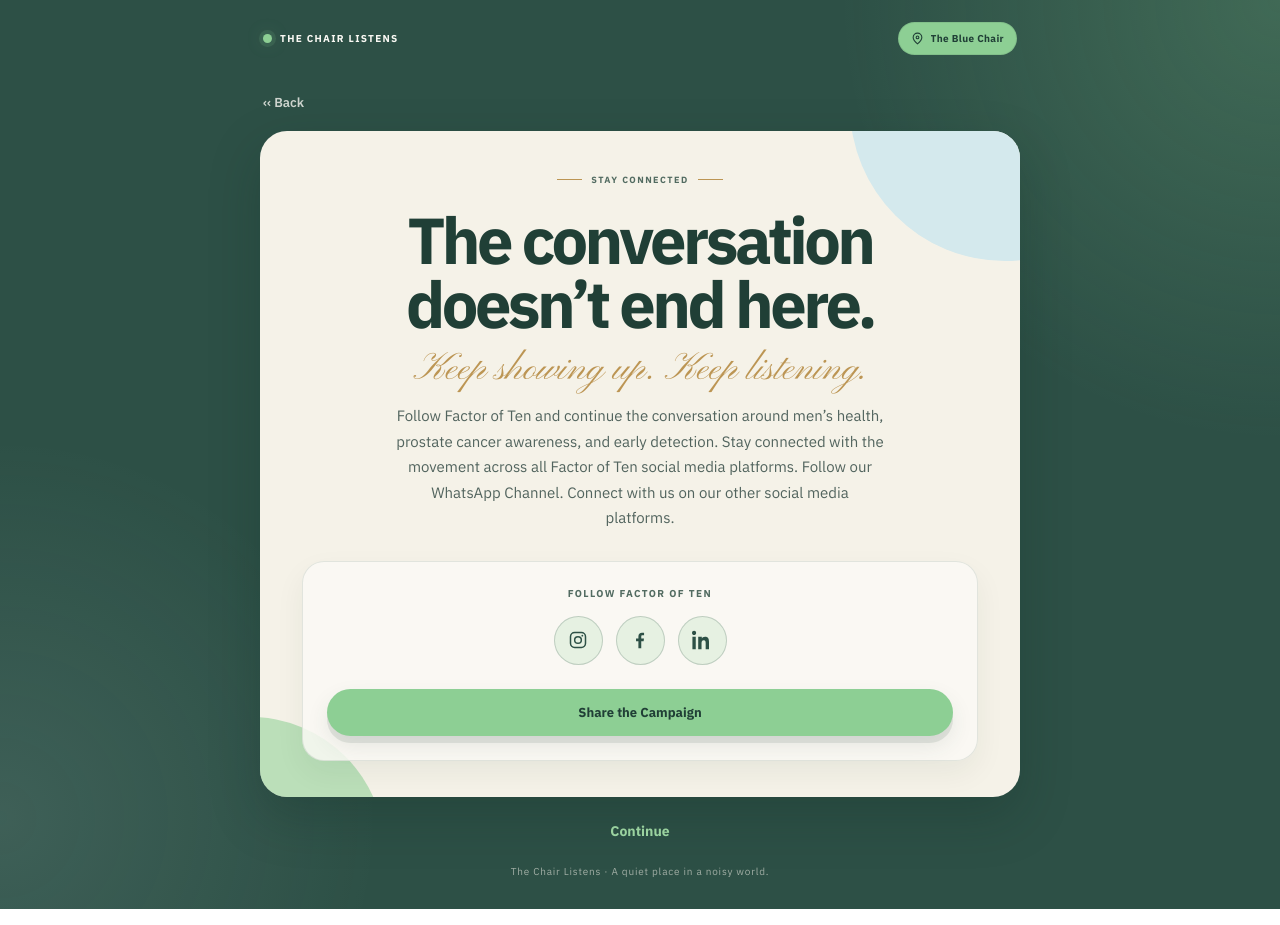
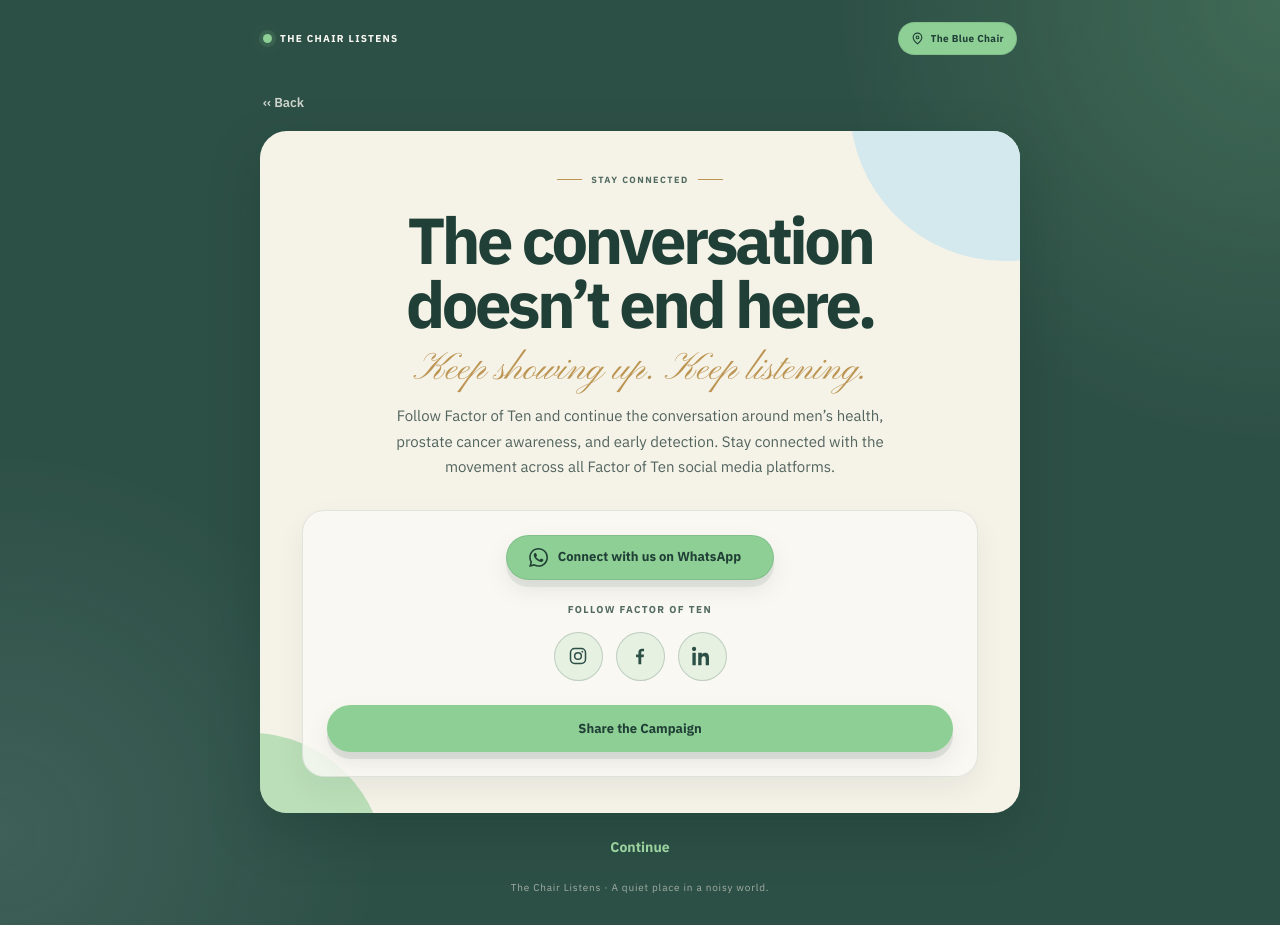
Before and after one commit to Code-Newbies-United/The-Chair-Listens, a Next.js app in the folder the-chair-listens/app/: page /stay-connected in a window 1280 px wide. Built offline with nearby package versions, Linux system fonts and the light colour scheme.

Commit message:
fix:modified tailwind and stay-connected

```diff
--- a/the-chair-listens/app/pages/stay-connected.jsx
+++ b/the-chair-listens/app/pages/stay-connected.jsx
@@ -98,6 +98,9 @@
         .stay-script { margin:15px 0 12px; color:var(--stay-ochre); font-family:'Pinyon Script', cursive; font-size:38px; line-height:1.08; }
         .stay-body { max-width:490px; margin:0 auto; color:#52645e; font-size:15px; line-height:1.7; }
         .stay-social-panel { padding:24px; border:1px solid rgba(45,80,70,.12); border-radius:22px; background:rgba(251,250,245,.84); box-shadow:0 12px 30px rgba(17,45,37,.06); }
+        .stay-whatsapp-pill { display:flex; align-items:center; justify-content:center; gap:10px; width:fit-content; max-width:100%; margin:0 auto 22px; padding:12px 22px; border:1px solid rgba(45,80,70,.12); border-radius:999px; background:var(--stay-mint); color:var(--stay-dark); font-size:13px; font-weight:800; line-height:1.3; text-align:center; text-decoration:none; box-shadow:0 7px 0 rgba(32,63,54,.08), 0 10px 22px rgba(45,80,70,.1); transition:transform 160ms ease, background 160ms ease, box-shadow 160ms ease; }
+        .stay-whatsapp-pill:hover { transform:translateY(-2px); background:var(--stay-bright); box-shadow:0 9px 0 rgba(32,63,54,.08), 0 15px 28px rgba(45,80,70,.13); }
+        .stay-whatsapp-pill svg { width:19px; height:19px; flex:0 0 19px; }
         .stay-follow-label { display:block; margin:0 0 15px; color:var(--stay-sage); font-size:10px; font-weight:800; letter-spacing:.14em; text-align:center; text-transform:uppercase; }
         .stay-icon-row { display:flex; justify-content:center; gap:13px; margin:0 0 24px; }
         .stay-social-icon { display:flex; align-items:center; justify-content:center; width:49px; height:49px; border:1px solid rgba(45,80,70,.22); border-radius:50%; background:rgba(141,207,148,.18); color:var(--stay-forest); text-decoration:none; transition:transform 160ms ease, background 160ms ease, border-color 160ms ease; }
@@ -108,10 +111,10 @@
         .stay-continue-wrap { display:flex; justify-content:center; padding-top:24px; }
         .stay-continue { display:inline-flex; align-items:center; gap:9px; color:var(--stay-bright); font-size:14px; font-weight:700; text-decoration:none; }
         .stay-continue:hover { text-decoration:underline; text-underline-offset:4px; }
-        .stay-back:focus-visible, .stay-social-icon:focus-visible, .stay-share:focus-visible, .stay-continue:focus-visible { outline:3px solid var(--stay-ochre); outline-offset:4px; }
+        .stay-back:focus-visible, .stay-whatsapp-pill:focus-visible, .stay-social-icon:focus-visible, .stay-share:focus-visible, .stay-continue:focus-visible { outline:3px solid var(--stay-ochre); outline-offset:4px; }
         .stay-footer { margin:22px 0 0; color:rgba(245,242,232,.58); font-size:10px; letter-spacing:.08em; text-align:center; }
         @media (max-width:600px) { .stay-content { padding:32px 20px 24px; } .stay-social-panel { padding:21px 17px; } .stay-title { font-size:clamp(38px, 10vw, 54px); } .stay-script { font-size:34px; } .stay-body { font-size:14px; } }
-        @media (prefers-reduced-motion:reduce) { .stay-back, .stay-social-icon, .stay-share { transition:none; } }
+        @media (prefers-reduced-motion:reduce) { .stay-back, .stay-whatsapp-pill, .stay-social-icon, .stay-share { transition:none; } }
       `}</style>
 
             <div className="stay-shell">
@@ -135,12 +138,24 @@
                             <h1 className="stay-title">The conversation<br />doesn’t end here.</h1>
                             <div className="stay-script">Keep showing up. Keep listening.</div>
                             <p className="stay-body">
-                                Follow Factor of Ten and continue the conversation around men’s health, prostate cancer awareness, and early detection. Stay connected with the movement across all Factor of Ten social media platforms. Follow our WhatsApp Channel.
-                                Connect with us on our other social media platforms.
+                                Follow Factor of Ten and continue the conversation around men’s health, prostate cancer awareness, and early detection. Stay connected with the movement across all Factor of Ten social media platforms.
                             </p>
                         </div>
 
                         <section className="stay-social-panel" aria-labelledby="stay-follow-title">
+                            <a
+                                href="https://wa.me/27630282393"
+                                target="_blank"
+                                rel="noopener noreferrer"
+                                className="stay-whatsapp-pill"
+                                aria-label="Chat with Factor of Ten on WhatsApp"
+                            >
+                                <svg viewBox="0 0 24 24" fill="currentColor" aria-hidden="true">
+                                    <path d="M20.52 3.48A11.83 11.83 0 0 0 12.1 0C5.55 0 .22 5.33.22 11.88c0 2.1.55 4.15 1.6 5.96L.12 24l6.32-1.66a11.9 11.9 0 0 0 5.66 1.44h.01c6.55 0 11.88-5.33 11.88-11.88 0-3.17-1.24-6.15-3.47-8.42ZM12.1 21.77h-.01a9.87 9.87 0 0 1-5.03-1.38l-.36-.21-3.75.98 1-3.66-.24-.38a9.84 9.84 0 0 1-1.51-5.24c0-5.45 4.44-9.89 9.9-9.89a9.82 9.82 0 0 1 7 2.9 9.82 9.82 0 0 1 2.89 7c0 5.45-4.44 9.88-9.89 9.88Zm5.43-7.4c-.3-.15-1.77-.87-2.05-.97-.27-.1-.47-.15-.67.15-.2.3-.77.97-.95 1.17-.17.2-.35.22-.65.07-.3-.15-1.26-.47-2.4-1.49-.89-.79-1.49-1.77-1.67-2.07-.17-.3-.02-.46.13-.61.13-.13.3-.35.45-.52.15-.18.2-.3.3-.5.1-.2.05-.37-.02-.52-.08-.15-.67-1.62-.92-2.22-.24-.58-.48-.5-.67-.51h-.57c-.2 0-.52.07-.8.37-.27.3-1.04 1.02-1.04 2.49s1.07 2.89 1.22 3.09c.15.2 2.1 3.2 5.08 4.49.71.31 1.27.5 1.7.64.72.23 1.37.2 1.88.12.57-.09 1.77-.72 2.02-1.42.25-.7.25-1.3.17-1.42-.07-.13-.27-.2-.57-.35Z" />
+                                </svg>
+                                Connect with us on WhatsApp
+                                <span aria-hidden="true"></span>
+                            </a>
                             <h2 id="stay-follow-title" className="stay-follow-label">Follow Factor of Ten</h2>
                             <div className="stay-icon-row">
                                 <a href={LINKS.instagram} aria-label="Factor of Ten on Instagram" className="stay-social-icon"><InstagramIcon /></a>
--- a/the-chair-listens/app/tailwind.config.js
+++ b/the-chair-listens/app/tailwind.config.js
@@ -1,3 +1,5 @@
+
+/** @type {import('tailwindcss').Config} */
 module.exports = {
     content: [
         "./pages/**/*.{js,ts,jsx,tsx,mdx}",
@@ -7,24 +9,57 @@
     theme: {
         extend: {
             colors: {
-                navy: {
-                    950: "#081128",
-                    900: "#0A1735",
-                    800: "#0F1E4A",
-                    700: "#14265C",
+                forest: {
+                    DEFAULT: "#2D5046",
+                    dark: "#203F36",
+                    deep: "#19362F",
                 },
-                gold: {
-                    DEFAULT: "#B99B5B",
+                mint: {
+                    DEFAULT: "#8DCF94",
+                    bright: "#A5DFA9",
+                },
+                cream: {
+                    DEFAULT: "#F5F2E8",
+                    white: "#FBFAF5",
+                },
+                powder: {
+                    blue: "#D4E9ED",
+                },
+                sage: {
+                    DEFAULT: "#526B61",
+                    muted: "#52645E",
+                },
+                ochre: {
+                    DEFAULT: "#BC9553",
                     light: "#D9C489",
                 },
-                slate: {
-                    custom: "#AEB8D6",
-                    muted: "#7E88AC",
-                    light: "#F5F6FA",
-                },
             },
+
             fontFamily: {
-                sans: ["var(--font-sans)", "system-ui", "sans-serif"],
+                sans: [
+                    "var(--font-sans)",
+                    "'IBM Plex Sans'",
+                    "system-ui",
+                    "sans-serif",
+                ],
+                script: ["'Pinyon Script'", "cursive"],
+                serif: ["'IBM Plex Serif'", "Georgia", "serif"],
+            },
+
+            borderRadius: {
+                card: "27px",
+                pill: "999px",
+            },
+
+            boxShadow: {
+                card: "0 20px 50px rgba(17, 45, 37, 0.18)",
+                soft: "0 12px 30px rgba(17, 45, 37, 0.06)",
+                mint: "0 10px 22px rgba(45, 80, 70, 0.12)",
+            },
+
+            backgroundImage: {
+                "forest-glow":
+                    "radial-gradient(circle at 100% 0%, rgba(141,207,148,.2), transparent 28%), radial-gradient(circle at 0% 90%, rgba(212,233,237,.1), transparent 25%)",
             },
         },
     },
```
